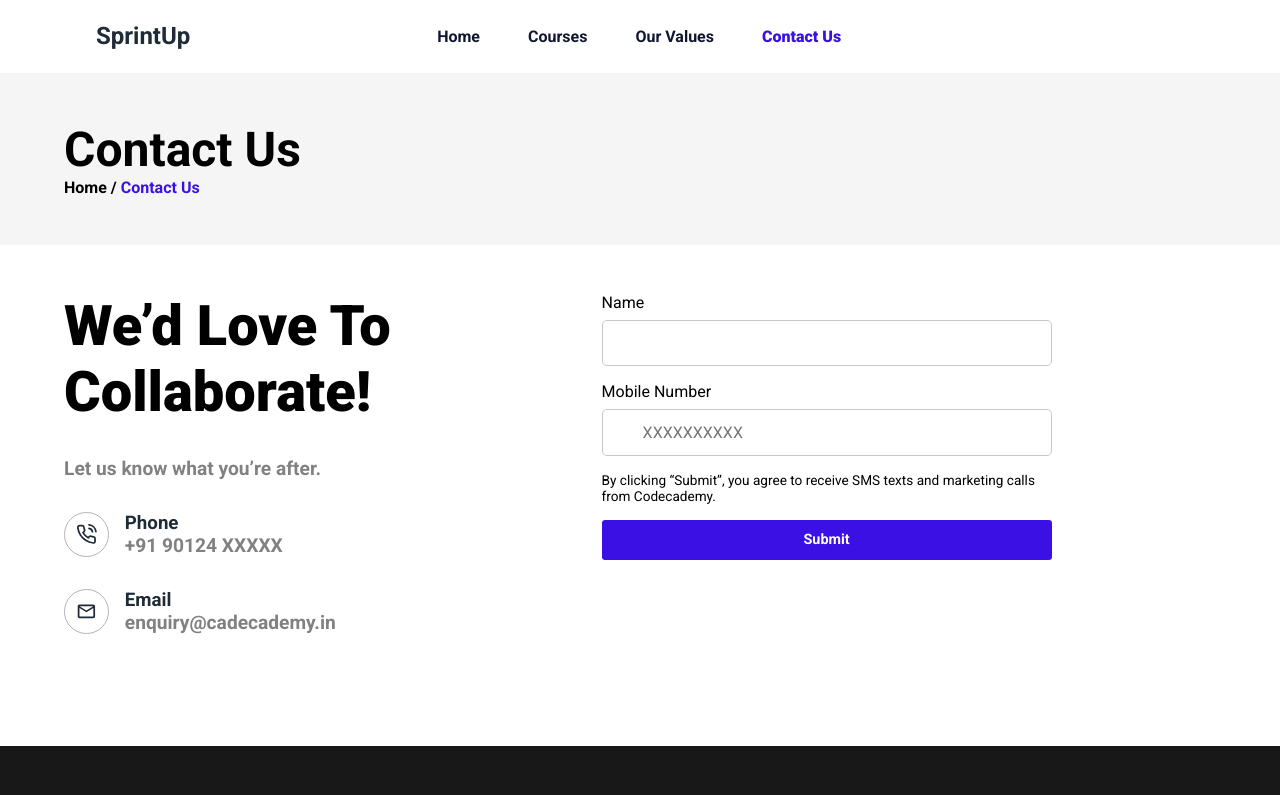
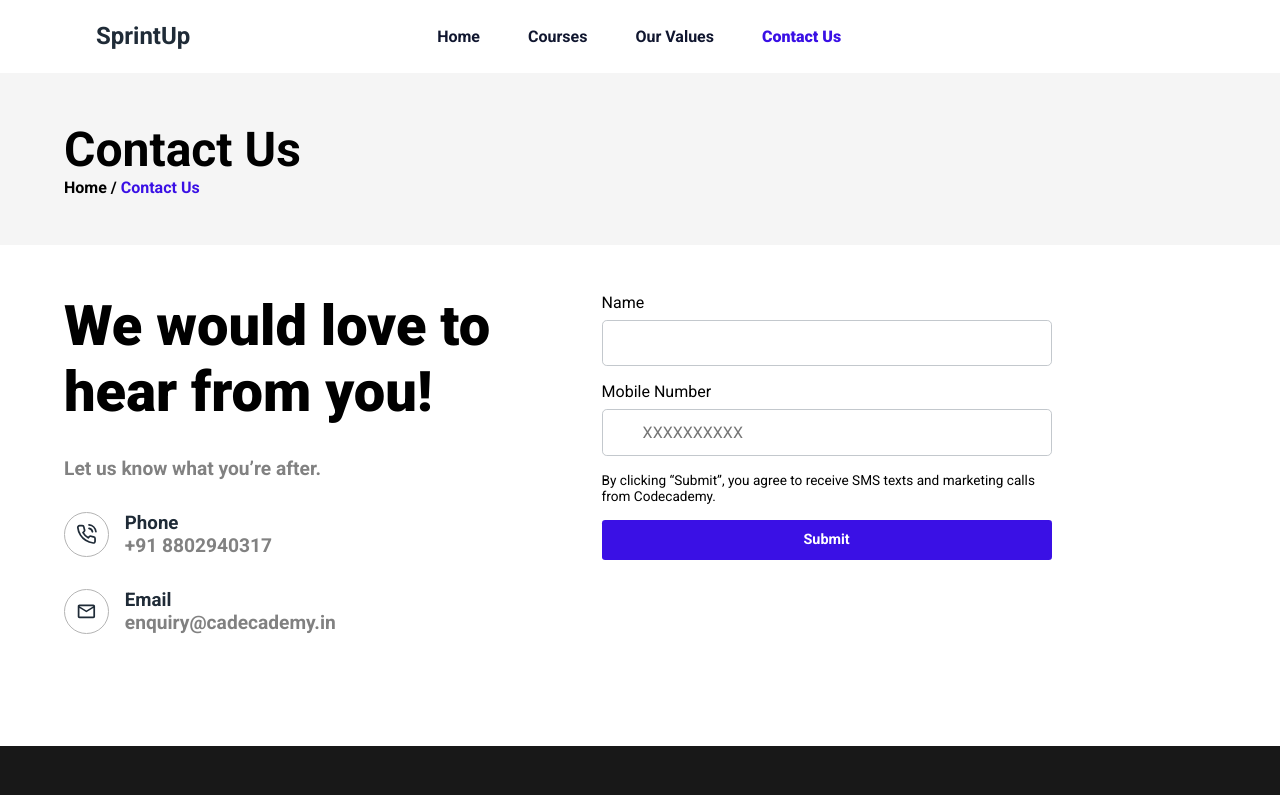
Before and after one commit to drumil32/Ed-Tech, a React (Vite) app in the folder frontend/: page /contact in a window 1280 px wide. Shown: the top 795 px of the page. Built offline with nearby package versions, Linux system fonts and the light colour scheme.

Commit message:
fix : content

```diff
--- a/frontend/src/pages/ContactUs/ContactUs.tsx
+++ b/frontend/src/pages/ContactUs/ContactUs.tsx
@@ -12,7 +12,7 @@ const ContactUs: React.FC = () => {
     const contactData = [
         {
             title: "Phone",
-            value: "+91 90124 XXXXX",
+            value: "+91 8802940317",
             icon: (<FiPhoneCall />)
         },
         {
@@ -40,7 +40,7 @@ const ContactUs: React.FC = () => {
           </div>
         <div className={styles.contacts}>
             <div className={styles.right_section}>
-                <h2>We’d Love To Collaborate!</h2>
+                <h2>We would love to hear from you!</h2>
                 <p>Let us know what you’re after.</p>
                 {contactData.map((data, i) => {
                     return (
```
